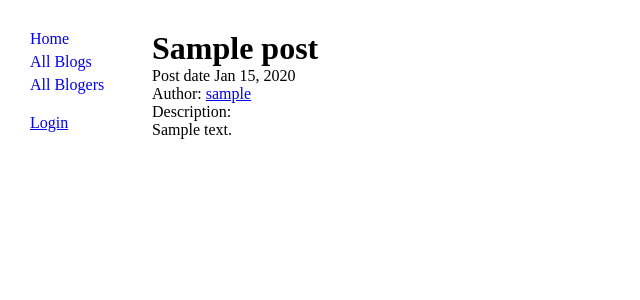
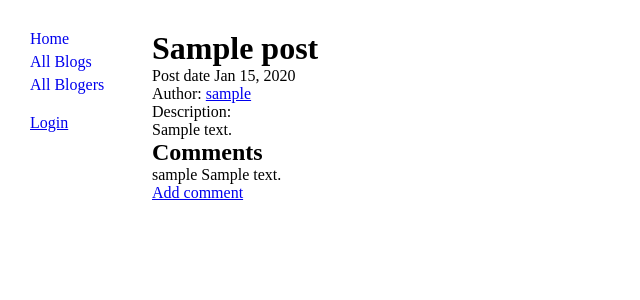
Before and after one commit to GiYmon/mozilla_assasment, a Django app: page /blog/1/ in a window 1280 px wide. Shown: the top 300 px of the page, without its empty margins (0-640 px from the left). Run offline with Django 4.2, Linux system fonts and the light colour scheme; tables that the repository leaves empty hold one stand-in row (values such as "Sample post").

Commit message:
add comments to post detail template

```diff
--- a/templates/blog/detail.html
+++ b/templates/blog/detail.html
@@ -7,4 +7,13 @@
     <p>Description:</p>
     <p>{{ post.description }}</p>
 
+    <h2>Comments</h2>
+    {% for comment in post.comments.all %}
+        <p>{{ comment.author.username }} {{ comment.body }}</p>
+    {% empty %}
+        <p>No comments yet.</p>
+    {% endfor %}
+    <a href="{% url 'create-comment' post.pk %}">Add comment</a>
+
+
 {% endblock content %}
```
